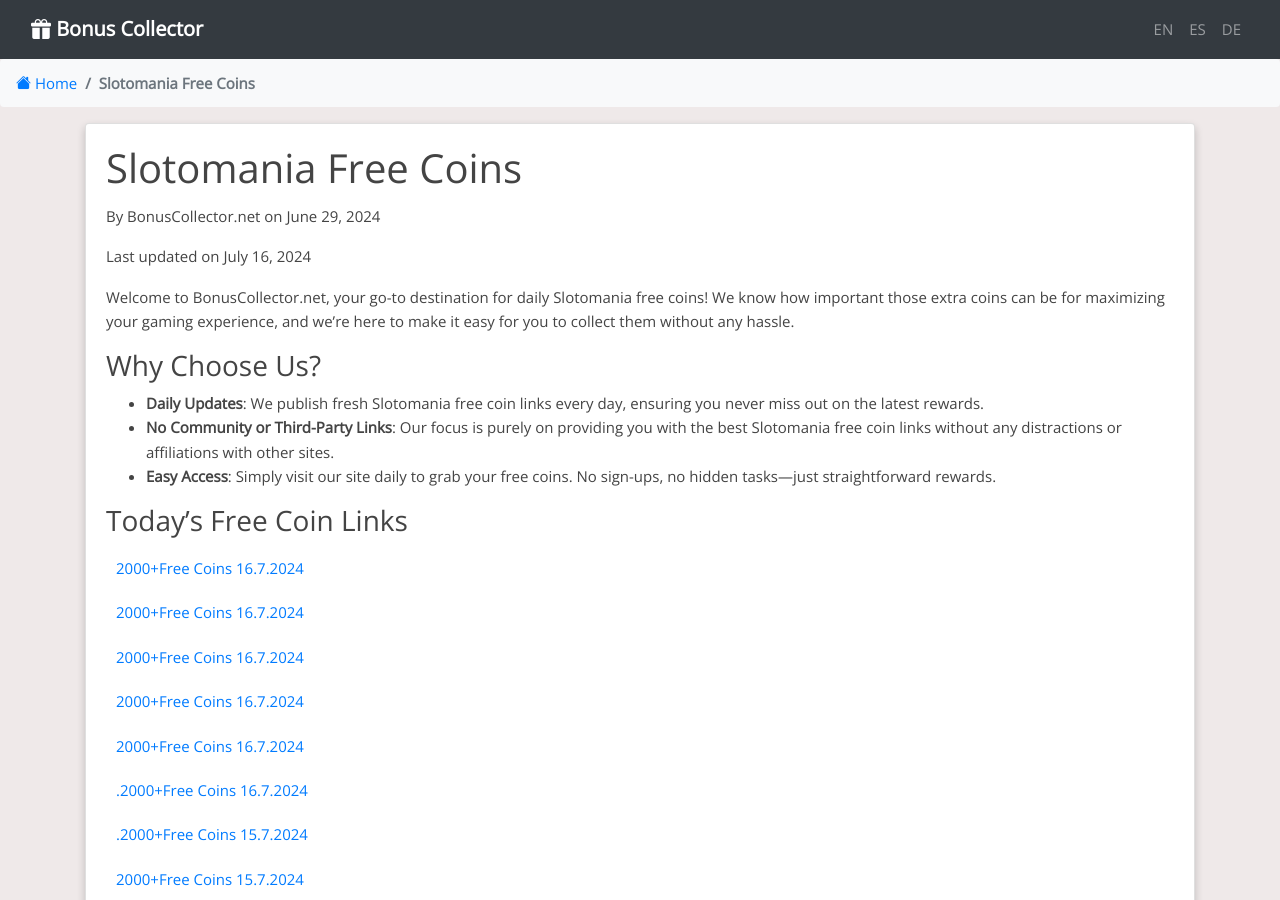
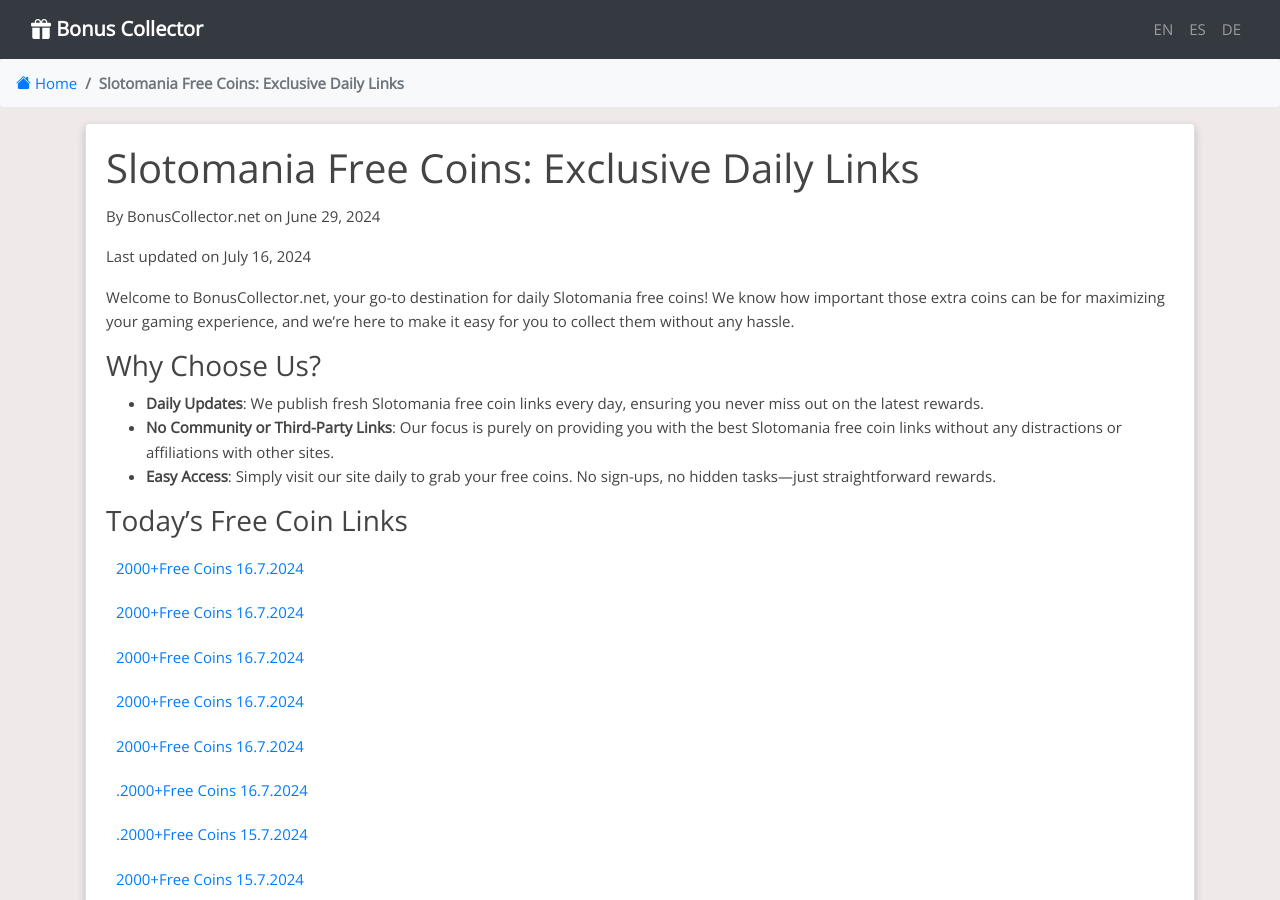
Before and after one commit to Prollad99/bs-net, a Jekyll site: the page built from _posts/2024-06-29-slotomania.md, in a window 1280 px wide and 900 px high. Built offline with Jekyll 4.4.1, drawn with Linux system fonts in a browser that asks for light colours; nearby versions of some CDN libraries; comment, search, counter and statistics services are not loaded; some of the changed text lies outside the part shown.

Commit message:
Update 2024-06-29-slotomania.md

```diff
--- a/_posts/2024-06-29-slotomania.md
+++ b/_posts/2024-06-29-slotomania.md
@@ -1,6 +1,6 @@
 ---
 layout: post
-title: "Slotomania Free Coins"
+title: "Slotomania Free Coins: Exclusive Daily Links"
 description: "Discover daily Slotomania free coins on BonusCollector.net! Get the latest links and tips to maximize your rewards and enhance your gaming experience."
 date: 2024-06-29
 tags: [slotomania, free coins, daily rewards, bonuscollector]
```
